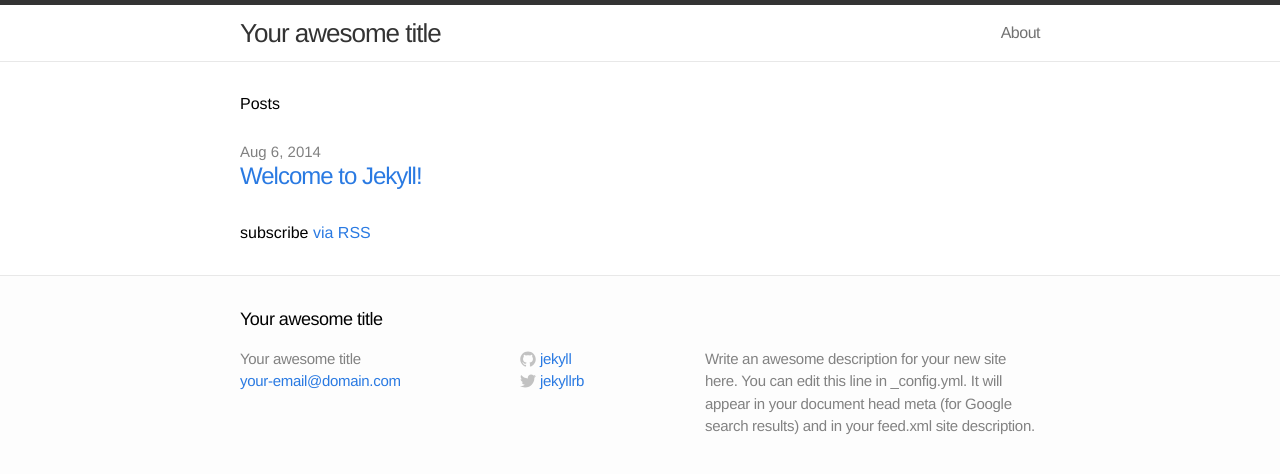
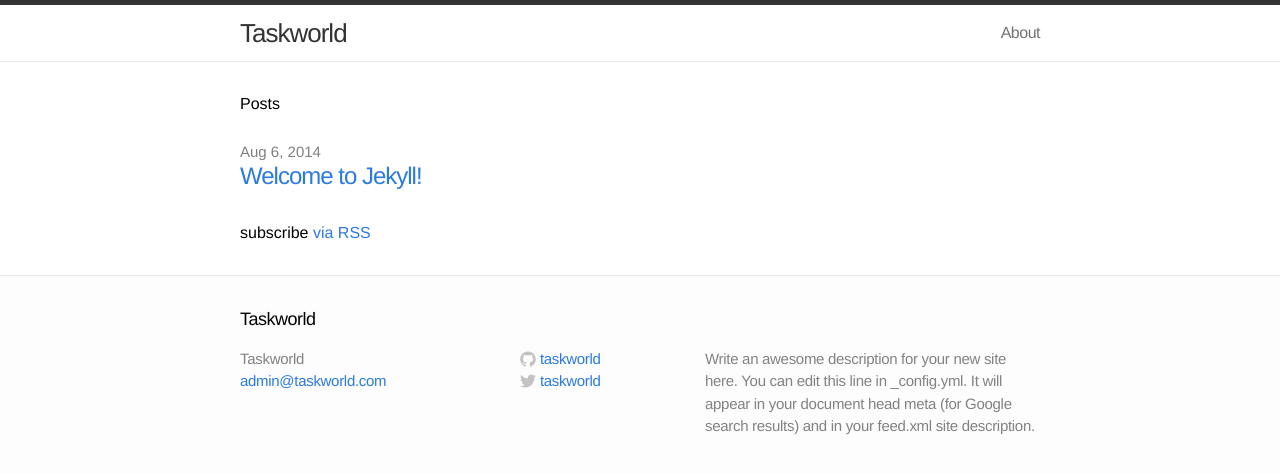
Before and after one commit to taskworld/taskworld.github.io, a Jekyll site: the page built from index.html, in a window 1280 px wide. Shown: the top 474 px of the page. Built offline with Jekyll 4.4.1, drawn with Linux system fonts in a browser that asks for light colours.

Commit message:
Edit _config.yml

```diff
--- a/_config.yml
+++ b/_config.yml
@@ -1,11 +1,11 @@
 # Site settings
-title: Your awesome title
-email: your-email@domain.com
+title: Taskworld
+email: admin@taskworld.com
 description: "Write an awesome description for your new site here. You can edit this line in _config.yml. It will appear in your document head meta (for Google search results) and in your feed.xml site description."
 baseurl: ""
-url: "http://yourdomain.com"
-twitter_username: jekyllrb
-github_username:  jekyll
+url: "http://taskworld.com"
+twitter_username: taskworld
+github_username:  taskworld
 
 # Build settings
 markdown: kramdown
```
